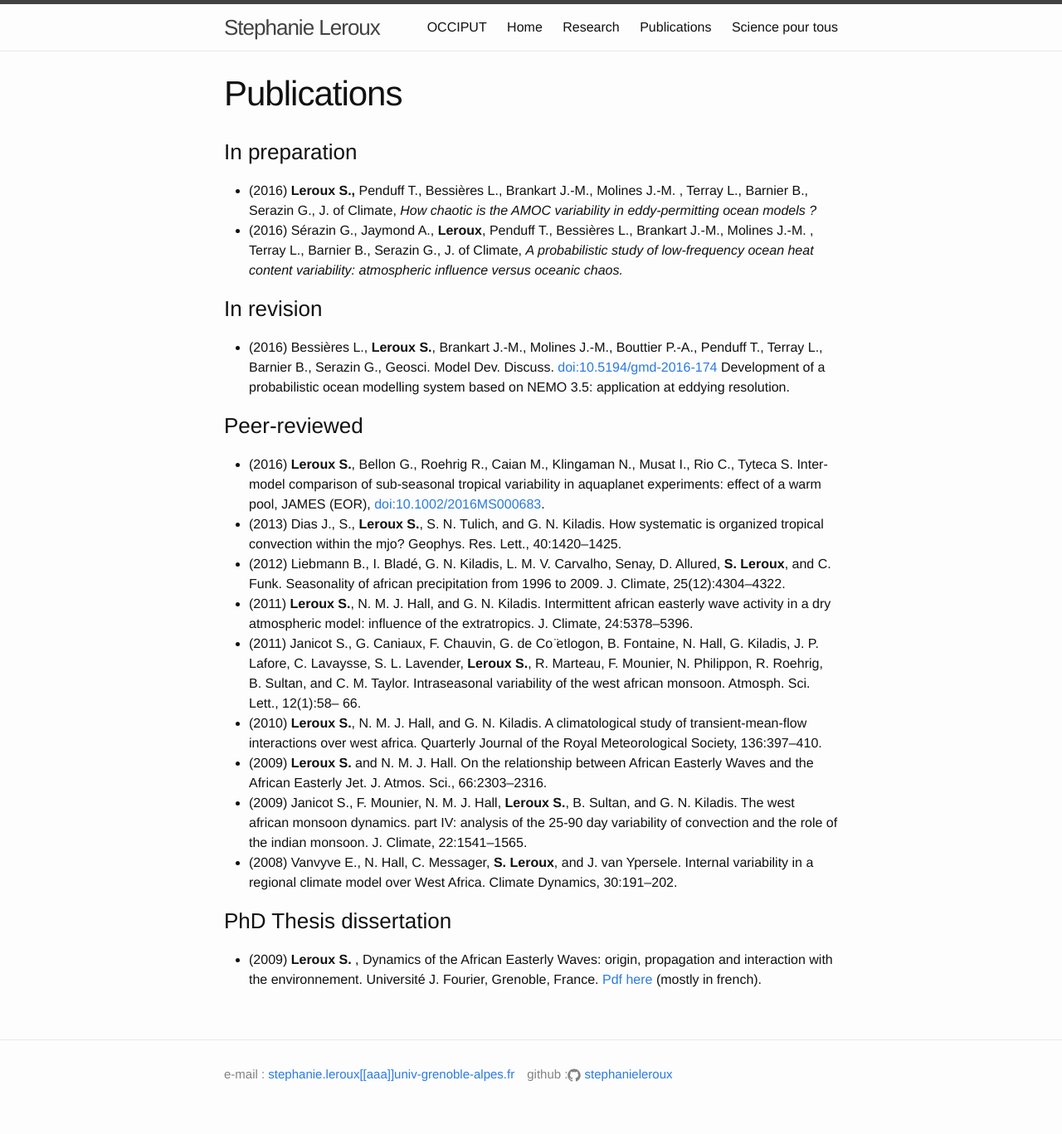
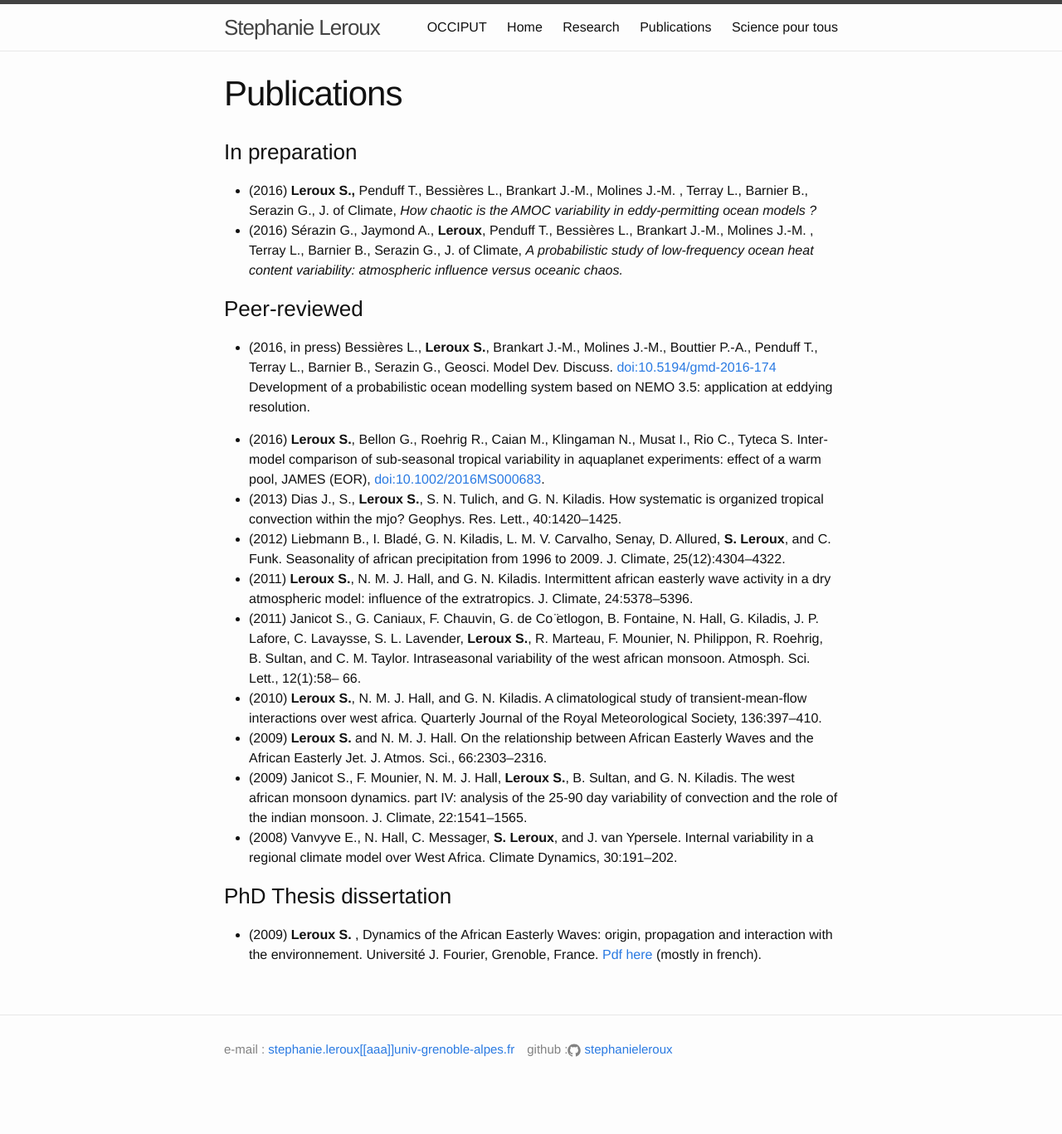
Before and after one commit to stephanieleroux/stephanieleroux.github.io, a Jekyll site: the page built from publications.md, in a window 1280 px wide. Shown: the whole page at 83% size. Built offline with Jekyll 4.4.1, drawn with Linux system fonts in a browser that asks for light colours; after the commit the page ends 1337 px from its top, so only the background shows below that.

Commit message:
update Bessiere et al 2016 in press

```diff
--- a/publications.md
+++ b/publications.md
@@ -10,11 +10,9 @@ order: 3
 - (2016) Sérazin G., Jaymond A., **Leroux**, Penduff T., Bessières L.,  Brankart J.-M., Molines J.-M. , Terray L., Barnier B., Serazin G., J. of Climate, *A probabilistic study of low-frequency ocean heat content variability: atmospheric influence versus oceanic chaos.*
 
 
-### In revision
- - (2016) Bessières L.,  **Leroux S.**, Brankart J.-M., Molines J.-M., Bouttier P.-A., Penduff T., Terray L., Barnier B., Serazin G., Geosci. Model Dev. Discuss. [doi:10.5194/gmd-2016-174](http://www.geosci-model-dev-discuss.net/gmd-2016-174/) Development of a probabilistic ocean modelling system based on NEMO 3.5: application at eddying resolution.
+### Peer-reviewed
+ - (2016, in press) Bessières L.,  **Leroux S.**, Brankart J.-M., Molines J.-M., Bouttier P.-A., Penduff T., Terray L., Barnier B., Serazin G., Geosci. Model Dev. Discuss. [doi:10.5194/gmd-2016-174](http://www.geosci-model-dev-discuss.net/gmd-2016-174/) Development of a probabilistic ocean modelling system based on NEMO 3.5: application at eddying resolution.
 
-
-### Peer-reviewed
 - (2016) **Leroux S.**, Bellon G., Roehrig R., Caian M., Klingaman N., Musat I., Rio C.,  Tyteca S. Inter-model comparison of sub-seasonal tropical variability in aquaplanet experiments: effect of a warm pool, JAMES (EOR), [doi:10.1002/2016MS000683](http://onlinelibrary.wiley.com/doi/10.1002/2016MS000683/abstract).
 - (2013) Dias J., S., **Leroux S.**, S. N. Tulich, and G. N. Kiladis. How systematic is organized tropical convection within the mjo? Geophys. Res. Lett., 40:1420–1425.
 - (2012) Liebmann B., I. Bladé, G. N. Kiladis, L. M. V. Carvalho, Senay, D. Allured, **S. Leroux**, and C. Funk. Seasonality of african precipitation from 1996 to 2009. J. Climate, 25(12):4304–4322.
```
